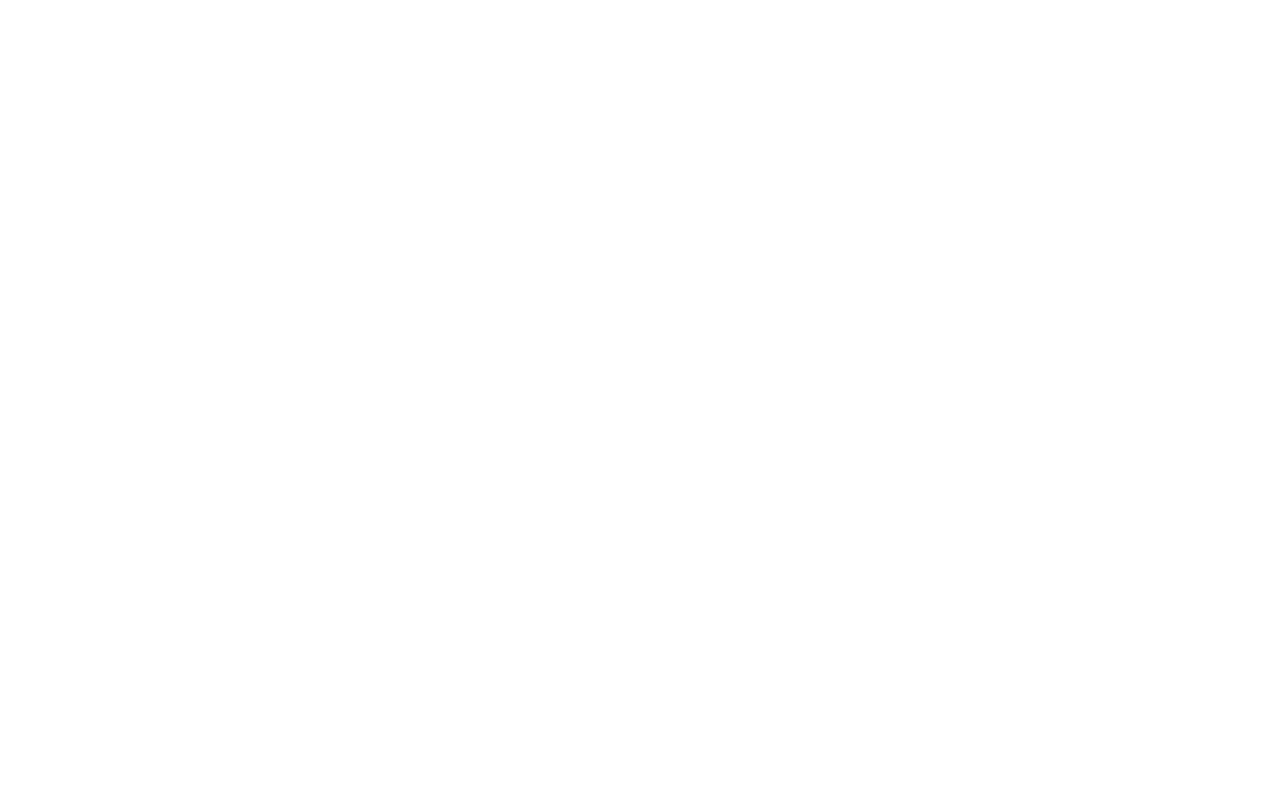
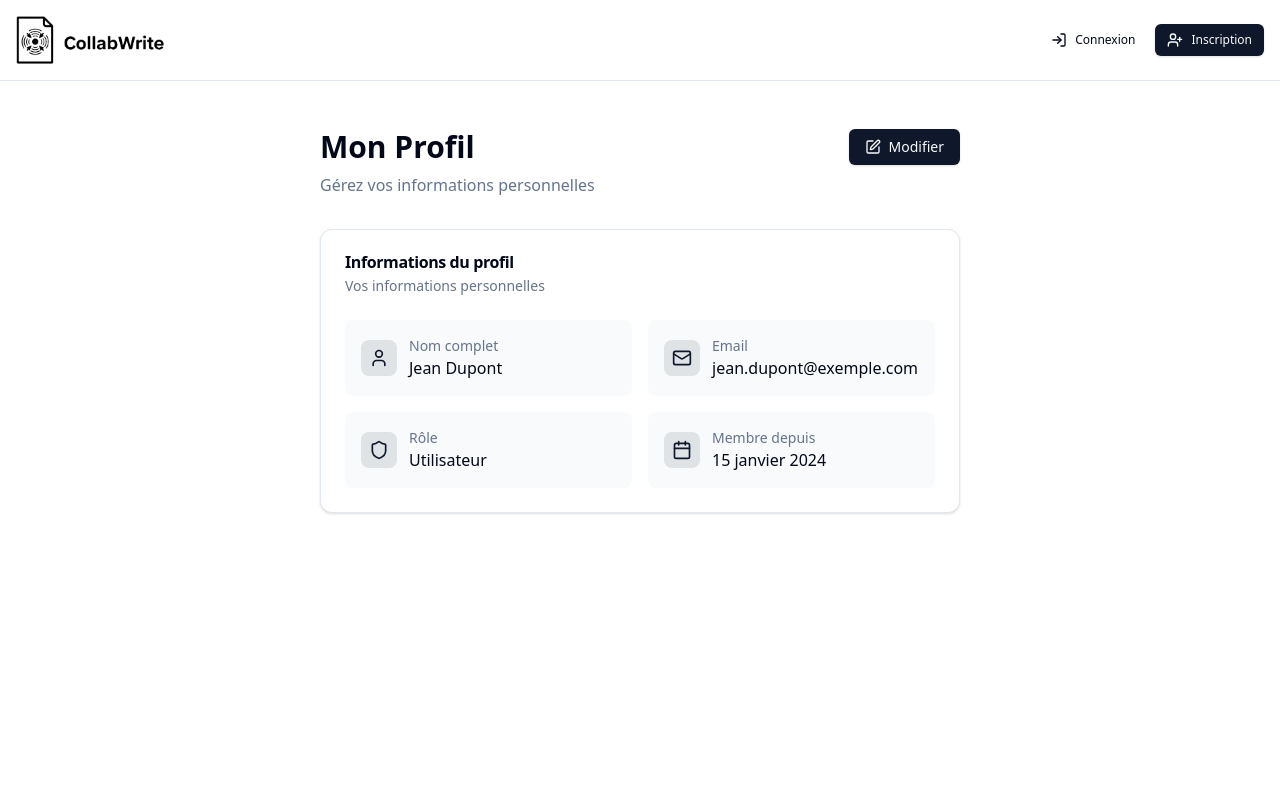
Before and after one commit to AlexisMetton/collabwrite, a React (Vite) app in the folder collabwrite-frontend/: page /profile in a window 1280 px wide. Before the commit this address had no page. Shown: the top 800 px of the page. Built offline with nearby package versions, Linux system fonts and the light colour scheme.

Commit message:
feat: ajout page profil

```diff
--- a/collabwrite-frontend/src/App.tsx
+++ b/collabwrite-frontend/src/App.tsx
@@ -4,6 +4,7 @@
 import { HomePage } from './pages/HomePage'
 import { LoginPage } from './pages/LoginPage'
 import { RegisterPage } from './pages/RegisterPage'
+import { ProfilePage } from './pages/ProfilePage'
 
 // Layout pour les pages sans header/footer (login, register)
 function AuthLayout({ children }: { children: React.ReactNode }) {
@@ -36,6 +37,14 @@
             </MainLayout>
           }
         />
+        <Route
+          path="/profile"
+          element={
+            <MainLayout>
+              <ProfilePage />
+            </MainLayout>
+          }
+        />
 
         {/* Pages sans Header/Footer (auth) */}
         <Route
--- /dev/null
+++ b/collabwrite-frontend/src/pages/ProfilePage.tsx
@@ -0,0 +1,215 @@
+import { useState } from "react"
+import { User, Mail, Calendar, Shield, Save, X, Edit } from "lucide-react"
+import { Card, CardContent, CardDescription, CardHeader, CardTitle } from "@/components/ui/card"
+import { Button } from "@/components/ui/button"
+import { Input } from "@/components/ui/input"
+import { Label } from "@/components/ui/label"
+
+export function ProfilePage() {
+  const [isEditing, setIsEditing] = useState(false)
+
+  // TODO: Remplacer par les vraies données
+  const [name, setName] = useState("Jean Dupont")
+  const [email, setEmail] = useState("jean.dupont@exemple.com")
+  const [currentPassword, setCurrentPassword] = useState("")
+  const [newPassword, setNewPassword] = useState("")
+  const [confirmPassword, setConfirmPassword] = useState("")
+
+  const role = "Utilisateur"
+  const joinDate = "15 janvier 2024"
+
+  const handleSave = (e: React.FormEvent) => {
+    e.preventDefault()
+    // TODO: Implémenter la logique de mise à jour du profil
+    console.log("Update profile:", { name, email, currentPassword, newPassword, confirmPassword })
+
+    setCurrentPassword("")
+    setNewPassword("")
+    setConfirmPassword("")
+
+    setIsEditing(false)
+  }
+
+  const handleCancel = () => {
+    setIsEditing(false)
+    setCurrentPassword("")
+    setNewPassword("")
+    setConfirmPassword("")
+  }
+
+  return (
+    <div className="min-h-screen py-12">
+      <div className="container mx-auto px-4 max-w-2xl">
+        <div className="mb-8 flex items-start justify-between">
+          <div>
+            <h1 className="text-3xl font-bold mb-2">Mon Profil</h1>
+            <p className="text-muted-foreground">
+              {isEditing ? "Modifiez vos informations personnelles" : "Gérez vos informations personnelles"}
+            </p>
+          </div>
+          {!isEditing && (
+            <Button onClick={() => setIsEditing(true)} className="gap-2">
+              <Edit className="h-4 w-4" />
+              Modifier
+            </Button>
+          )}
+        </div>
+
+        <form onSubmit={handleSave} className="space-y-6">
+          <Card>
+            <CardHeader>
+              <CardTitle>Informations du profil</CardTitle>
+              <CardDescription>
+                {isEditing ? "Mettez à jour vos informations" : "Vos informations personnelles"}
+              </CardDescription>
+            </CardHeader>
+            <CardContent className="space-y-6">
+              {isEditing ? (
+                <div className="space-y-4">
+                  <div className="space-y-2">
+                    <Label htmlFor="name">Nom complet</Label>
+                    <Input
+                      id="name"
+                      type="text"
+                      placeholder="Votre nom"
+                      value={name}
+                      onChange={(e) => setName(e.target.value)}
+                      required
+                    />
+                  </div>
+
+                  <div className="space-y-2">
+                    <Label htmlFor="email">Email</Label>
+                    <Input
+                      id="email"
+                      type="email"
+                      placeholder="vous@exemple.com"
+                      value={email}
+                      onChange={(e) => setEmail(e.target.value)}
+                      required
+                    />
+                  </div>
+                </div>
+              ) : (
+                <div className="grid grid-cols-1 md:grid-cols-2 gap-4">
+                  <div className="flex items-center gap-3 p-4 rounded-lg bg-muted/50">
+                    <div className="p-2 bg-primary/10 rounded-lg">
+                      <User className="h-5 w-5 text-primary" />
+                    </div>
+                    <div>
+                      <p className="text-sm text-muted-foreground">Nom complet</p>
+                      <p className="font-medium">{name}</p>
+                    </div>
+                  </div>
+
+                  <div className="flex items-center gap-3 p-4 rounded-lg bg-muted/50">
+                    <div className="p-2 bg-primary/10 rounded-lg">
+                      <Mail className="h-5 w-5 text-primary" />
+                    </div>
+                    <div>
+                      <p className="text-sm text-muted-foreground">Email</p>
+                      <p className="font-medium">{email}</p>
+                    </div>
+                  </div>
+
+                  <div className="flex items-center gap-3 p-4 rounded-lg bg-muted/50">
+                    <div className="p-2 bg-primary/10 rounded-lg">
+                      <Shield className="h-5 w-5 text-primary" />
+                    </div>
+                    <div>
+                      <p className="text-sm text-muted-foreground">Rôle</p>
+                      <p className="font-medium">{role}</p>
+                    </div>
+                  </div>
+
+                  <div className="flex items-center gap-3 p-4 rounded-lg bg-muted/50">
+                    <div className="p-2 bg-primary/10 rounded-lg">
+                      <Calendar className="h-5 w-5 text-primary" />
+                    </div>
+                    <div>
+                      <p className="text-sm text-muted-foreground">Membre depuis</p>
+                      <p className="font-medium">{joinDate}</p>
+                    </div>
+                  </div>
+                </div>
+              )}
+            </CardContent>
+          </Card>
+
+          {isEditing && (
+            <Card>
+              <CardHeader>
+                <CardTitle>Changer le mot de passe</CardTitle>
+                <CardDescription>
+                  Laissez vide si vous ne souhaitez pas changer votre mot de passe
+                </CardDescription>
+              </CardHeader>
+              <CardContent className="space-y-4">
+                <div className="space-y-2">
+                  <Label htmlFor="currentPassword">Mot de passe actuel</Label>
+                  <Input
+                    id="currentPassword"
+                    type="password"
+                    placeholder="••••••••"
+                    value={currentPassword}
+                    onChange={(e) => setCurrentPassword(e.target.value)}
+                  />
+                </div>
+
+                <div className="space-y-2">
+                  <Label htmlFor="newPassword">Nouveau mot de passe</Label>
+                  <Input
+                    id="newPassword"
+                    type="password"
+                    placeholder="••••••••"
+                    value={newPassword}
+                    onChange={(e) => setNewPassword(e.target.value)}
+                  />
+                </div>
+
+                <div className="space-y-2">
+                  <Label htmlFor="confirmPassword">Confirmer le nouveau mot de passe</Label>
+                  <Input
+                    id="confirmPassword"
+                    type="password"
+                    placeholder="••••••••"
+                    value={confirmPassword}
+                    onChange={(e) => setConfirmPassword(e.target.value)}
+                  />
+                </div>
+
+                {newPassword && newPassword !== confirmPassword && (
+                  <p className="text-sm text-destructive">
+                    Les mots de passe ne correspondent pas
+                  </p>
+                )}
+              </CardContent>
+            </Card>
+          )}
+
+          {isEditing && (
+            <div className="flex gap-4">
+              <Button
+                type="button"
+                variant="outline"
+                className="flex-1 gap-2"
+                onClick={handleCancel}
+              >
+                <X className="h-4 w-4" />
+                Annuler
+              </Button>
+              <Button
+                type="submit"
+                className="flex-1 gap-2"
+                disabled={newPassword !== "" && newPassword !== confirmPassword}
+              >
+                <Save className="h-4 w-4" />
+                Enregistrer
+              </Button>
+            </div>
+          )}
+        </form>
+      </div>
+    </div>
+  )
+}
```
